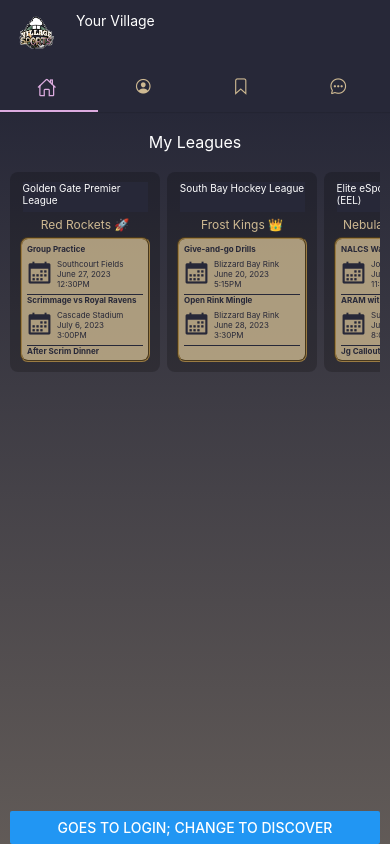
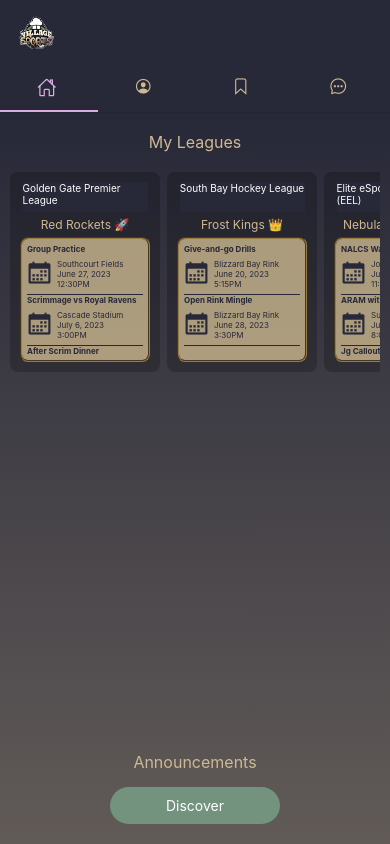
Before and after one commit to Blue-Ocean-Naruto/Village-Sports, a React Native app: screen /Home in a window 390 px wide. Built offline with nearby package versions, Linux system fonts and the light colour scheme.

Commit message:
Changed CSS of soon-to-be-the-Discover button

```diff
--- a/client/home/Home.jsx
+++ b/client/home/Home.jsx
@@ -1,5 +1,5 @@
 import React from 'react';
-import { Text, View, StyleSheet, Button, ScrollView } from 'react-native';
+import { Text, View, StyleSheet, Pressable, ScrollView } from 'react-native';
 import LinearView from '../sharedComponents/LinearView.jsx';
 import { mockData } from '../sharedComponents/mockData.js';
 
@@ -12,19 +12,19 @@ export default function Home({ navigation }) {
       <ScrollView horizontal showsHorizontalScrollIndicator={false} bounces={false} style={styles.carousel}>
         {mockData.leagues.map((league => <LeagueCard league={league} key={league.id}/>))}
       </ScrollView>
-      <Button
-        title="Goes to Login; Change to Discover"
-        onPress={() =>
+      <Text style={styles.myLeagues}>Announcements</Text>
+      <Pressable style={styles.button} onPress={() =>
           navigation.navigate('login')
-        }
-      />
+      }>
+        <Text style={styles.discover}>Discover</Text>
+      </Pressable>
     </LinearView>
   )
 }
 
 const styles = StyleSheet.create({
   myLeagues: {
-    color: 'white',
+    color: '#CEB992',
     fontSize: 16,
     marginTop: 20,
     marginBottom: 5,
@@ -34,5 +34,18 @@ const styles = StyleSheet.create({
     display: 'flex',
     flexDirection: 'row',
     marginTop: 15
+  },
+  button: {
+     backgroundColor: '#73937E',
+     borderRadius: 20,
+     padding: 10,
+     marginTop: 10,
+     marginBottom: 20,
+     marginLeft: 100,
+     marginRight: 100
+  },
+  discover: {
+    color: 'white',
+    alignSelf: 'center'
   }
 })
--- a/client/sharedComponents/NavStackHeader.jsx
+++ b/client/sharedComponents/NavStackHeader.jsx
@@ -16,28 +16,34 @@ import { View, Image, StyleSheet, Text, SafeAreaView } from 'react-native';
 
 export default function NavStackHeader () {
   return (
-    <SafeAreaView style={styles.container}>
-      <Image
-        style={styles.image}
-        source={require('../../assets/VillageSportsLogo.png')}
-        contentFit='contain'
-      />
-      <Text style={styles.text}>Your Village</Text>
+    <SafeAreaView>
+      <View style={styles.container}>
+        <Image
+          style={styles.image}
+          source={require('../../assets/VillageSportsLogo.png')}
+          contentFit='contain'
+        />
+      </View>
     </SafeAreaView>
   );
 }
 
 const styles = StyleSheet.create({
   container: {
-    flexDirection: 'row'
+    flex: 1,
+    display: 'flex',
+    flexDirection: 'row',
+    alignSelf: 'flex-end',
+    alignContents: 'flex-end',
+    justifyContent: 'flex-end'
   },
   image: {
     width: 40,
     height: 40,
-    zIndex: 999,
     marginRight: 20,
   },
   text: {
-    color: '#fff'
+    color: '#fff',
+    justifyContent: 'center'
   }
 })
```
